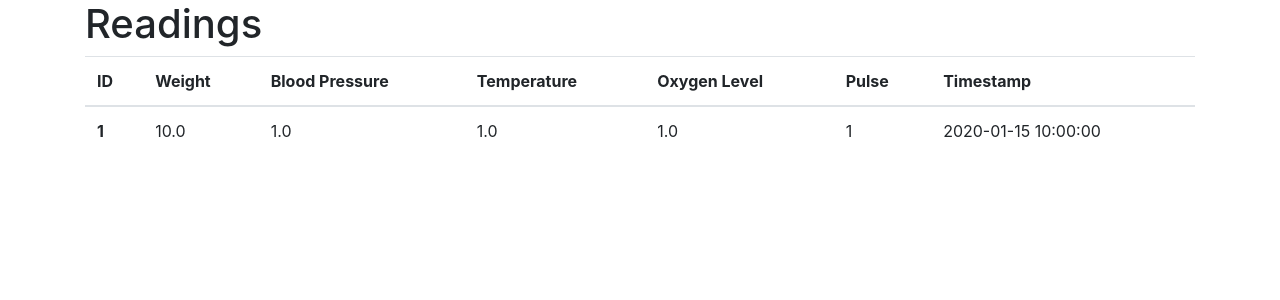
After one commit to briandidthat/vytals, a Flask app: template templates/readings.html in a window 1280 px wide. The commit adds this page. Shown: the top 300 px of the page. Run offline with Flask 2, Linux system fonts and the light colour scheme; the template is opened without the code that fills it: values that come from a table or form of the project are taken from there, others are empty; tables that the repository leaves empty hold one stand-in row (values such as "Sample post").

Commit message:
add temps

```diff
--- a/templates/base.html
+++ b/templates/base.html
@@ -6,9 +6,12 @@
           integrity="sha384-TX8t27EcRE3e/ihU7zmQxVncDAy5uIKz4rEkgIXeMed4M0jlfIDPvg6uqKI2xXr2" crossorigin="anonymous">
 </head>
 <body>
-<div id="content">
+<div class="container">
+    <div id="content">
     {% block content %}
     {% endblock %}
 </div>
+</div>
+
 </body>
 </html>
--- /dev/null
+++ b/templates/index.html
@@ -0,0 +1,5 @@
+{% extends "base.html" %}
+
+{% block content %}
+<h1>HIIIIIIIII {{user.first_name}} </h1>
+{% endblock %}
--- /dev/null
+++ b/templates/readings.html
@@ -0,0 +1,29 @@
+{% extends "base.html" %}
+
+{% block content %}
+<h1>Readings</h1>
+<table class="table table-hover">
+    <thead>
+    <th scope="col">ID</th>
+    <th scope="col">Weight</th>
+    <th scope="col">Blood Pressure</th>
+    <th scope="col">Temperature</th>
+    <th scope="col">Oxygen Level</th>
+    <th scope="col">Pulse</th>
+    <th scope="col">Timestamp</th>
+    </thead>
+    <tbody>
+        {% for reading in readings %}
+        <tr>
+            <th scope="row">{{ reading.id }}</th>
+            <td>{{ reading.weight }}</td>
+            <td>{{ reading.blood_pressure }}</td>
+            <td>{{ reading.temperature }}</td>
+            <td>{{ reading.oxygen_level}}</td>
+            <td>{{ reading.pulse }}</td>
+            <td>{{ reading.timestamp }}</td>
+        </tr>
+        {% endfor %}
+    </tbody>
+</table>
+{% endblock %}
--- a/views/main.py
+++ b/views/main.py
@@ -1,4 +1,4 @@
-from flask import Blueprint, request, jsonify
+from flask import Blueprint, request, jsonify, render_template
 
 from app import db
 from exceptions import InvalidUsage
@@ -55,7 +55,7 @@ def get_readings(id: int):
     if len(readings) == 0:
         raise InvalidUsage(f"There are no readings associated with id {id}.", status_code=404)
 
-    return jsonify(readings=[r.serialize() for r in readings]), 200
+    return render_template('readings.html', readings=readings)
 
 
 @main.route('/activities/user/<int:id>/new', methods=['POST'])
@@ -83,7 +83,7 @@ def get_activities(id):
     if len(activities) == 0:
         raise InvalidUsage(f"There are no readings associated with the id {id}.", status_code=404)
 
-    return jsonify(activities=[a.serialize() for a in activities]), 200
+    return render_template('activities.html', activities=activities)
 
 
 @main.errorhandler(InvalidUsage)
```
Also changed, not shown: templates/activities.html (added, +29 -0 lines).
